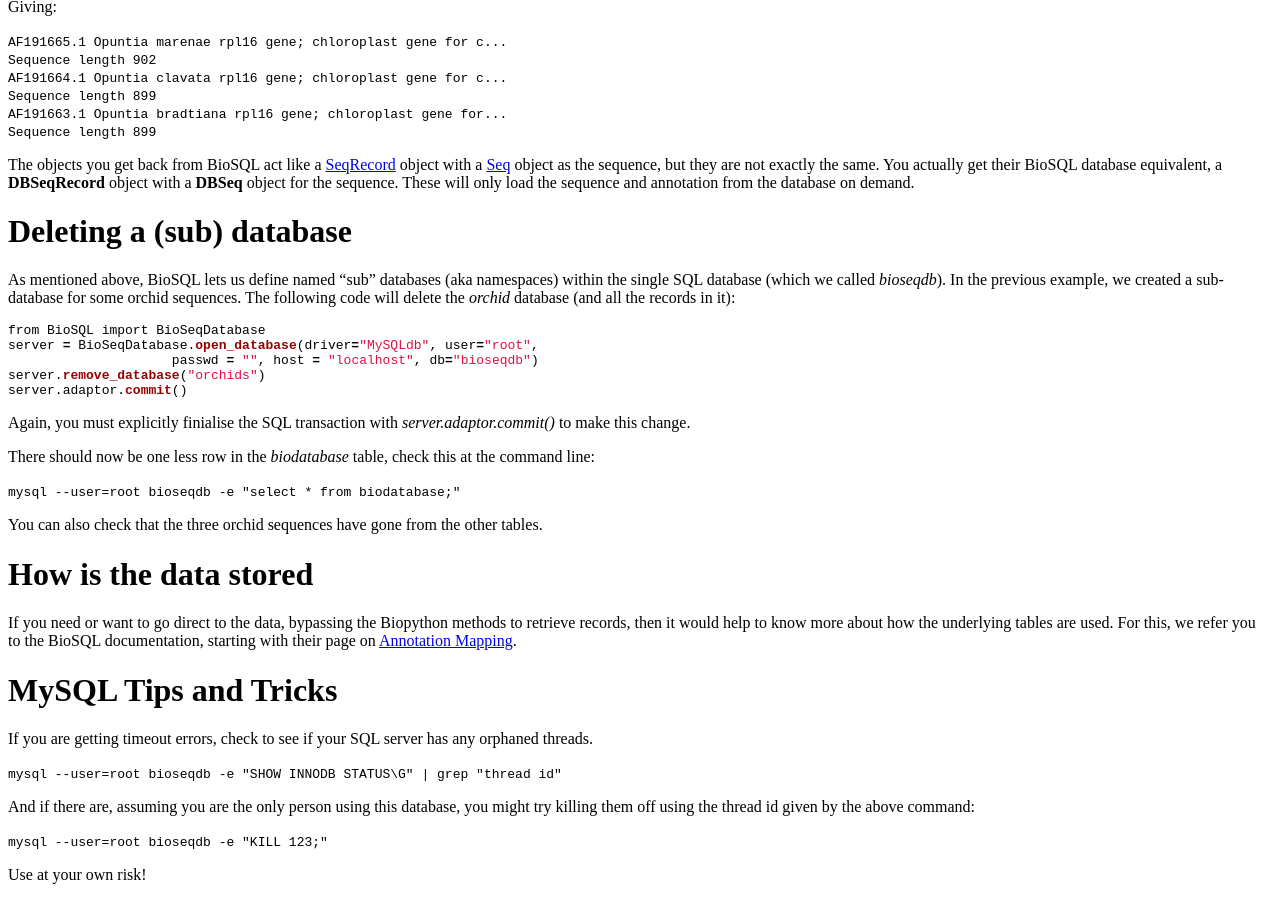
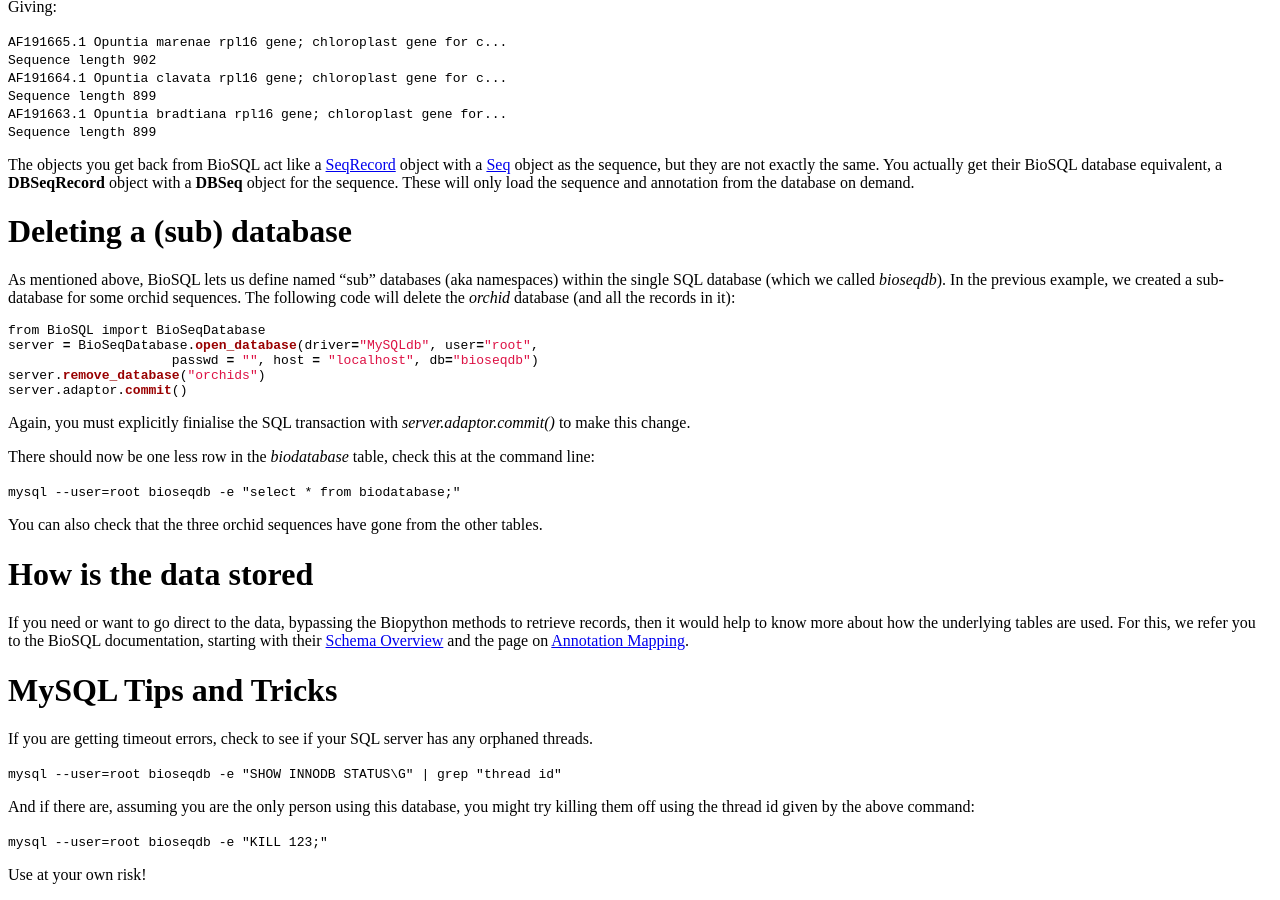
Before and after one commit to biopython/biopython.github.io, a Jekyll site: the page built from wiki/BioSQL.md, in a window 1280 px wide and 900 px high, scrolled down 4946 px. Built offline with Jekyll 4.4.1, drawn with Linux system fonts in a browser that asks for light colours.

Commit message:
/* How is the data stored */

```diff
--- a/wiki/BioSQL.md
+++ b/wiki/BioSQL.md
@@ -426,8 +426,9 @@ How is the data stored
 If you need or want to go direct to the data, bypassing the Biopython
 methods to retrieve records, then it would help to know more about how
 the underlying tables are used. For this, we refer you to the BioSQL
-documentation, starting with their page on [Annotation
-Mapping](http://www.biosql.org/wiki/Annotation_Mapping).
+documentation, starting with their [Schema
+Overview](http://www.biosql.org/wiki/Schema_Overview) and the page on
+[Annotation Mapping](http://www.biosql.org/wiki/Annotation_Mapping).
 
 MySQL Tips and Tricks
 =====================
```
Also changed, not shown: 1 other file.
